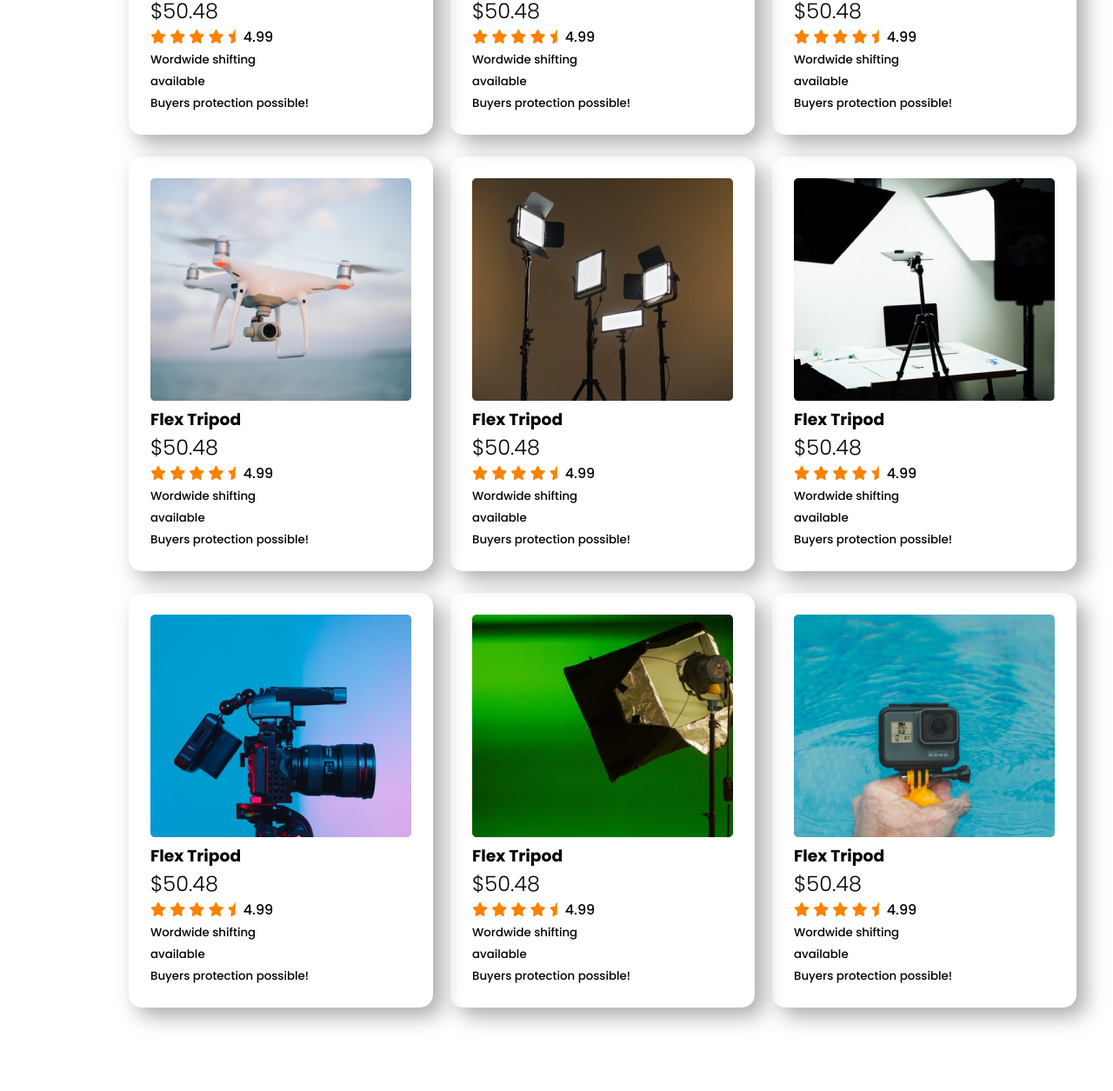
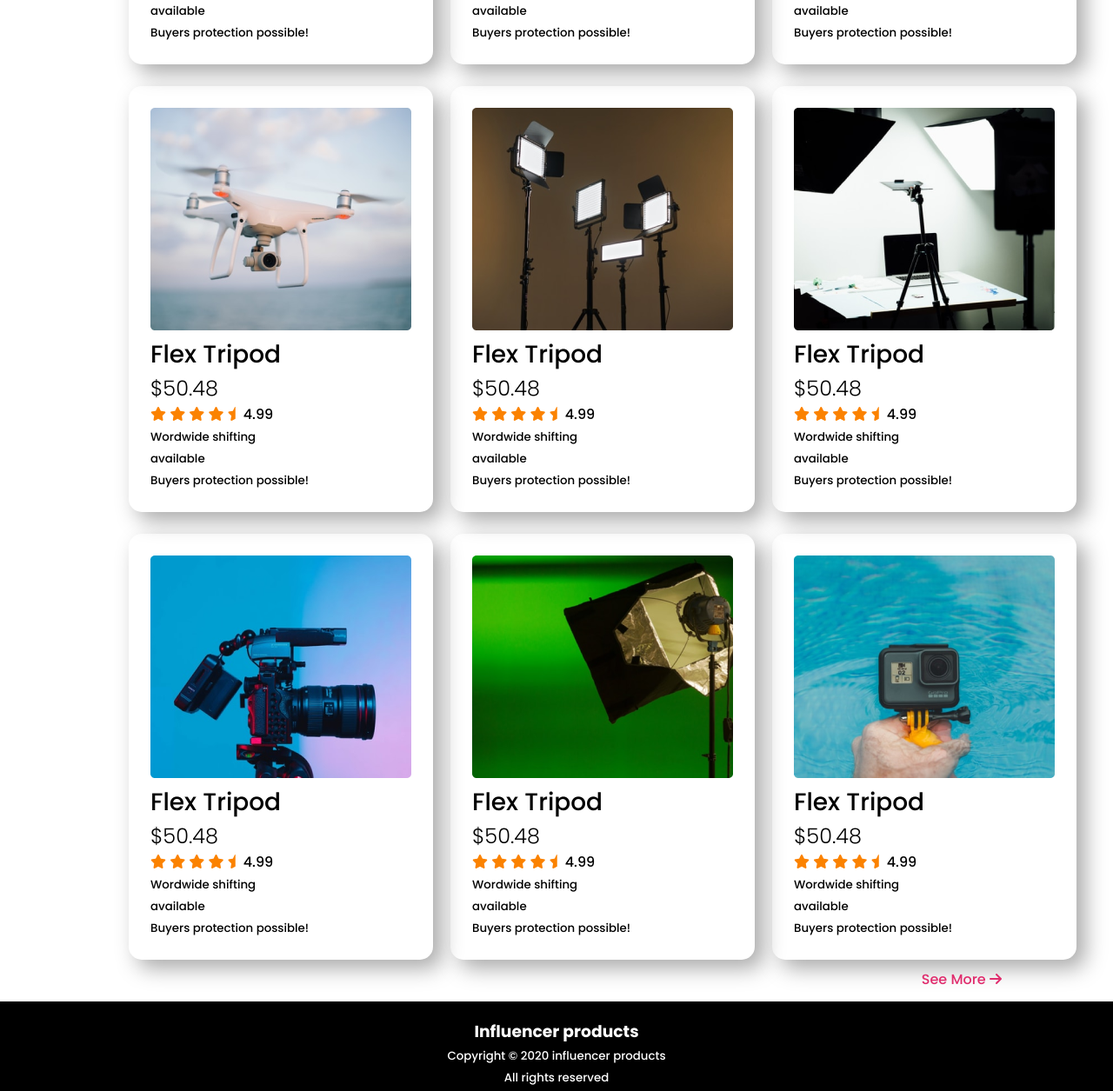
Before and after one commit to tanverrana/influencer-gears2022, a plain HTML site: page index.html in a window 1280 px wide. Shown: the part 1020-2275 px from the top of the page at 87% size. Before the commit the page ends 2253 px from the top, so only its background shows below. Drawn offline with Linux system fonts and the light colour scheme.

Commit message:
footer and menu

```diff
--- a/index.html
+++ b/index.html
@@ -12,7 +12,20 @@
 
 <body>
     <header>
-        <h3>Influencer Product</h3>
+        <nav class="container">
+            <div>
+                <h3>Influencer Product</h3>
+            </div>
+            <ul>
+                <li><a href="">Home</a></li>
+                <li><a href="">Products</a></li>
+                <li><a href="">Sign Up</a></li>
+                <li><a href="">Login</a></li>
+                <i class="fas fa-search"></i>
+                <i class="fas fa-cart-plus"></i>
+            </ul>
+        </nav>
+
     </header>
     <main>
         <section class="container">
@@ -22,7 +35,7 @@
                         Influencer</h1>
                     <p>Lorem ipsum, dolor sit amet consectetur adipisicing elit. Placeat, nobis? Provident, eligendi.
                         Facilis, molestias odit.</p>
-                    <a class="prebook-button" href="#">Prebook Now <i class="fas fa-arrow-right"></i></a>
+                    <a class="prebook-button" href="#">Prebook Now <i class="fas fa-arrow-right "></i></a>
                 </div>
                 <div class="main-camera">
                     <img src="images/main-camera.png" alt="">
@@ -42,11 +55,11 @@
                         <img src="images/tripod.png" alt="">
                         <h3>Flex Tripod</h3>
                         <h4>$50.48</h4>
-                        <i class="fas fa-star"></i>
-                        <i class="fas fa-star"></i>
-                        <i class="fas fa-star"></i>
-                        <i class="fas fa-star"></i>
-                        <i class="fas fa-star-half"></i><span>4.99</span>
+                        <i class="fas fa-star fill"></i>
+                        <i class="fas fa-star fill"></i>
+                        <i class="fas fa-star fill"></i>
+                        <i class="fas fa-star fill"></i>
+                        <i class="fas fa-star-half half"></i><span>4.99</span>
                         <p><small>Wordwide shifting </small></p>
                         <p><small>available</small></p>
                         <p><small>Buyers protection possible!</small></p>
@@ -56,11 +69,11 @@
                         <img src="images/mic.png" alt="">
                         <h3>Flex Tripod</h3>
                         <h4>$50.48</h4>
-                        <i class="fas fa-star"></i>
-                        <i class="fas fa-star"></i>
-                        <i class="fas fa-star"></i>
-                        <i class="fas fa-star"></i>
-                        <i class="fas fa-star-half"></i><span>4.99</span>
+                        <i class="fas fa-star fill"></i>
+                        <i class="fas fa-star fill"></i>
+                        <i class="fas fa-star fill"></i>
+                        <i class="fas fa-star fill"></i>
+                        <i class="fas fa-star-half half"></i><span>4.99</span>
                         <p><small>Wordwide shifting </small></p>
                         <p><small>available</small></p>
                         <p><small>Buyers protection possible!</small></p>
@@ -70,11 +83,11 @@
                         <img src="images/airpod.png" alt="">
                         <h3>Flex Tripod</h3>
                         <h4>$50.48</h4>
-                        <i class="fas fa-star"></i>
-                        <i class="fas fa-star"></i>
-                        <i class="fas fa-star"></i>
-                        <i class="fas fa-star"></i>
-                        <i class="fas fa-star-half"></i><span>4.99</span>
+                        <i class="fas fa-star fill"></i>
+                        <i class="fas fa-star fill"></i>
+                        <i class="fas fa-star fill"></i>
+                        <i class="fas fa-star fill"></i>
+                        <i class="fas fa-star-half half"></i><span>4.99</span>
                         <p><small>Wordwide shifting </small></p>
                         <p><small>available</small></p>
                         <p><small>Buyers protection possible!</small></p>
@@ -84,11 +97,11 @@
                         <img src="images/drone.png" alt="">
                         <h3>Flex Tripod</h3>
                         <h4>$50.48</h4>
-                        <i class="fas fa-star"></i>
-                        <i class="fas fa-star"></i>
-                        <i class="fas fa-star"></i>
-                        <i class="fas fa-star"></i>
-                        <i class="fas fa-star-half"></i><span>4.99</span>
+                        <i class="fas fa-star fill"></i>
+                        <i class="fas fa-star fill"></i>
+                        <i class="fas fa-star fill"></i>
+                        <i class="fas fa-star fill"></i>
+                        <i class="fas fa-star-half half"></i><span>4.99</span>
                         <p><small>Wordwide shifting </small></p>
                         <p><small>available</small></p>
                         <p><small>Buyers protection possible!</small></p>
@@ -98,11 +111,11 @@
                         <img src="images/lights.png" alt="">
                         <h3>Flex Tripod</h3>
                         <h4>$50.48</h4>
-                        <i class="fas fa-star"></i>
-                        <i class="fas fa-star"></i>
-                        <i class="fas fa-star"></i>
-                        <i class="fas fa-star"></i>
-                        <i class="fas fa-star-half"></i><span>4.99</span>
+                        <i class="fas fa-star fill"></i>
+                        <i class="fas fa-star fill"></i>
+                        <i class="fas fa-star fill"></i>
+                        <i class="fas fa-star fill"></i>
+                        <i class="fas fa-star-half half"></i><span>4.99</span>
                         <p><small>Wordwide shifting </small></p>
                         <p><small>available</small></p>
                         <p><small>Buyers protection possible!</small></p>
@@ -112,11 +125,11 @@
                         <img src="images/setup.png" alt="">
                         <h3>Flex Tripod</h3>
                         <h4>$50.48</h4>
-                        <i class="fas fa-star"></i>
-                        <i class="fas fa-star"></i>
-                        <i class="fas fa-star"></i>
-                        <i class="fas fa-star"></i>
-                        <i class="fas fa-star-half"></i><span>4.99</span>
+                        <i class="fas fa-star fill"></i>
+                        <i class="fas fa-star fill"></i>
+                        <i class="fas fa-star fill"></i>
+                        <i class="fas fa-star fill"></i>
+                        <i class="fas fa-star-half half"></i><span>4.99</span>
                         <p><small>Wordwide shifting </small></p>
                         <p><small>available</small></p>
                         <p><small>Buyers protection possible!</small></p>
@@ -126,11 +139,11 @@
                         <img src="images/camera.png" alt="">
                         <h3>Flex Tripod</h3>
                         <h4>$50.48</h4>
-                        <i class="fas fa-star"></i>
-                        <i class="fas fa-star"></i>
-                        <i class="fas fa-star"></i>
-                        <i class="fas fa-star"></i>
-                        <i class="fas fa-star-half"></i><span>4.99</span>
+                        <i class="fas fa-star fill"></i>
+                        <i class="fas fa-star fill"></i>
+                        <i class="fas fa-star fill"></i>
+                        <i class="fas fa-star fill"></i>
+                        <i class="fas fa-star-half half"></i><span>4.99</span>
                         <p><small>Wordwide shifting </small></p>
                         <p><small>available</small></p>
                         <p><small>Buyers protection possible!</small></p>
@@ -140,11 +153,11 @@
                         <img src="images/single-light.png" alt="">
                         <h3>Flex Tripod</h3>
                         <h4>$50.48</h4>
-                        <i class="fas fa-star"></i>
-                        <i class="fas fa-star"></i>
-                        <i class="fas fa-star"></i>
-                        <i class="fas fa-star"></i>
-                        <i class="fas fa-star-half"></i><span>4.99</span>
+                        <i class="fas fa-star fill"></i>
+                        <i class="fas fa-star fill"></i>
+                        <i class="fas fa-star fill"></i>
+                        <i class="fas fa-star fill"></i>
+                        <i class="fas fa-star-half half"></i><span>4.99</span>
                         <p><small>Wordwide shifting </small></p>
                         <p><small>available</small></p>
                         <p><small>Buyers protection possible!</small></p>
@@ -154,20 +167,32 @@
                         <img src="images/action.png" alt="">
                         <h3>Flex Tripod</h3>
                         <h4>$50.48</h4>
-                        <i class="fas fa-star"></i>
-                        <i class="fas fa-star"></i>
-                        <i class="fas fa-star"></i>
-                        <i class="fas fa-star"></i>
-                        <i class="fas fa-star-half"></i><span>4.99</span>
+                        <i class="fas fa-star fill"></i>
+                        <i class="fas fa-star fill"></i>
+                        <i class="fas fa-star fill"></i>
+                        <i class="fas fa-star fill"></i>
+                        <i class="fas fa-star-half half"></i><span>4.99</span>
                         <p><small>Wordwide shifting </small></p>
                         <p><small>available</small></p>
                         <p><small>Buyers protection possible!</small></p>
 
                     </div>
                 </div>
+                <a class="see-more-button" href="">See More <i class="fas fa-arrow-right "></i></a>
             </div>
         </section>
     </main>
+
+    <!-- Footer -->
+    <footer>
+        <h3>Influencer products</h3>
+        <p><small>Copyright © 2020 influencer products</small></p>
+        <p><small>All rights reserved</small></p>
+        <i class="fab fa-instagram"></i>
+        <i class="fab fa-facebook"></i>
+        <i class="fab fa-twitter"></i>
+        <i class="fab fa-youtube"></i>
+    </footer>
 </body>
 
 </html>
--- a/style.css
+++ b/style.css
@@ -8,11 +8,32 @@
 body{
     font-family: 'Poppins', sans-serif;
 }
-header{
-    padding: 30px;
+
+.container{
+    margin:1% 10%;
 }
-.container{
-    margin:5% 10%;
+/* Header */
+nav{
+    display: flex;
+    justify-content: space-between;
+    align-items: center;
+}
+nav ul{
+    display: flex;
+    align-items: center;
+    margin: 15px;
+
+}
+nav ul li{
+    list-style: none;
+    margin: 15px;
+}
+nav ul i{
+    margin: 10px;
+}
+nav ul li a{
+    text-decoration: none;
+    color: black;
 }
 /* Start Influencer CSS */
 .start-influencer{
@@ -38,6 +59,7 @@ header{
     color: #fff;
 }
 
+
 /* Popular Collection */
 .section-title{
     text-align: center;
@@ -59,12 +81,33 @@ header{
     width: 300px;
     height: 256px;
 }
+.product h3{
+    font-weight: 400;
+    font-size: 28px;
+}
 .product h4{
     font-weight: 300;
     font-size: 24px;
 }
-.fas{
+.fill{
     color: #FB8200;
+}
+.half{
+    color:#FB8200 ;
+}
+.see-more-button{
+    text-decoration: none;
+    color: #E02C6D;
+    margin-left: 91%;
 }
 
 /* Footer */
+footer{
+    color: white;
+    background-color: black;
+    text-align: center;
+    padding: 20px;
+}
+.fab{
+    margin: 10px;
+}
```
